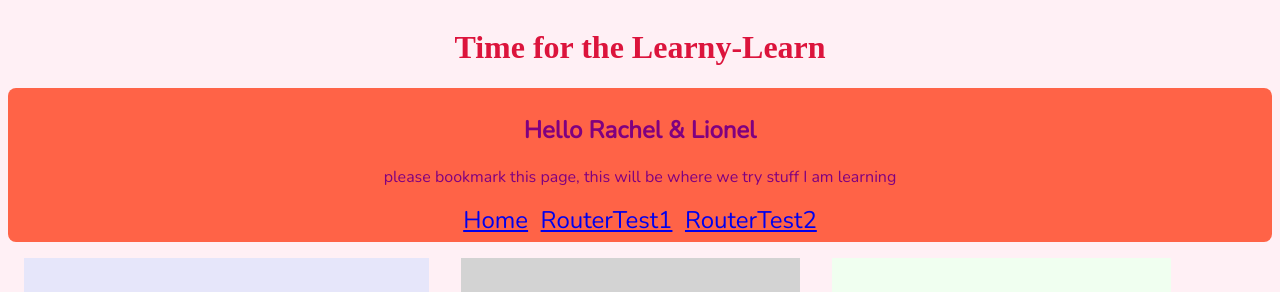
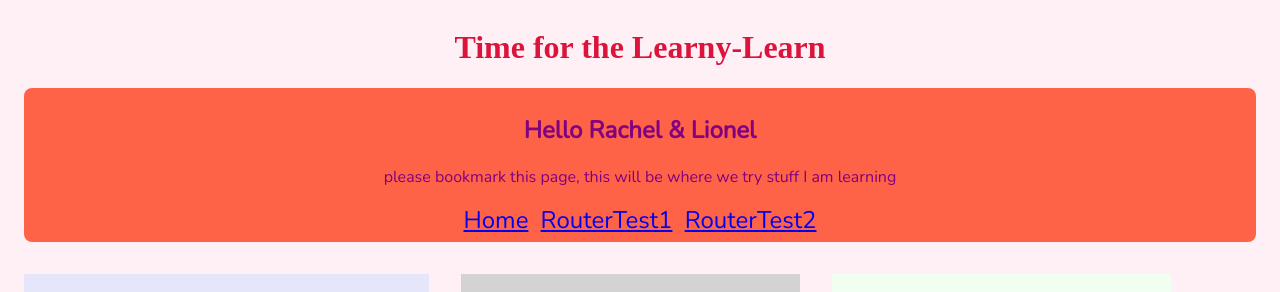
Before and after one commit to JF-LL-codebuds/react-play-study-fe, a React app: page / in a window 1280 px wide. Shown: the top 292 px of the page. Built offline with nearby package versions, Linux system fonts and the light colour scheme; a web font is replaced by a local one.

Commit message:
sizing header experiment

```diff
--- a/src/components/greeting/greeting.css
+++ b/src/components/greeting/greeting.css
@@ -5,6 +5,7 @@
   border-radius: 8px;
   max-width: 100%;
   text-align: center;
+  margin: 1em;
 }
 
 .link {
```
